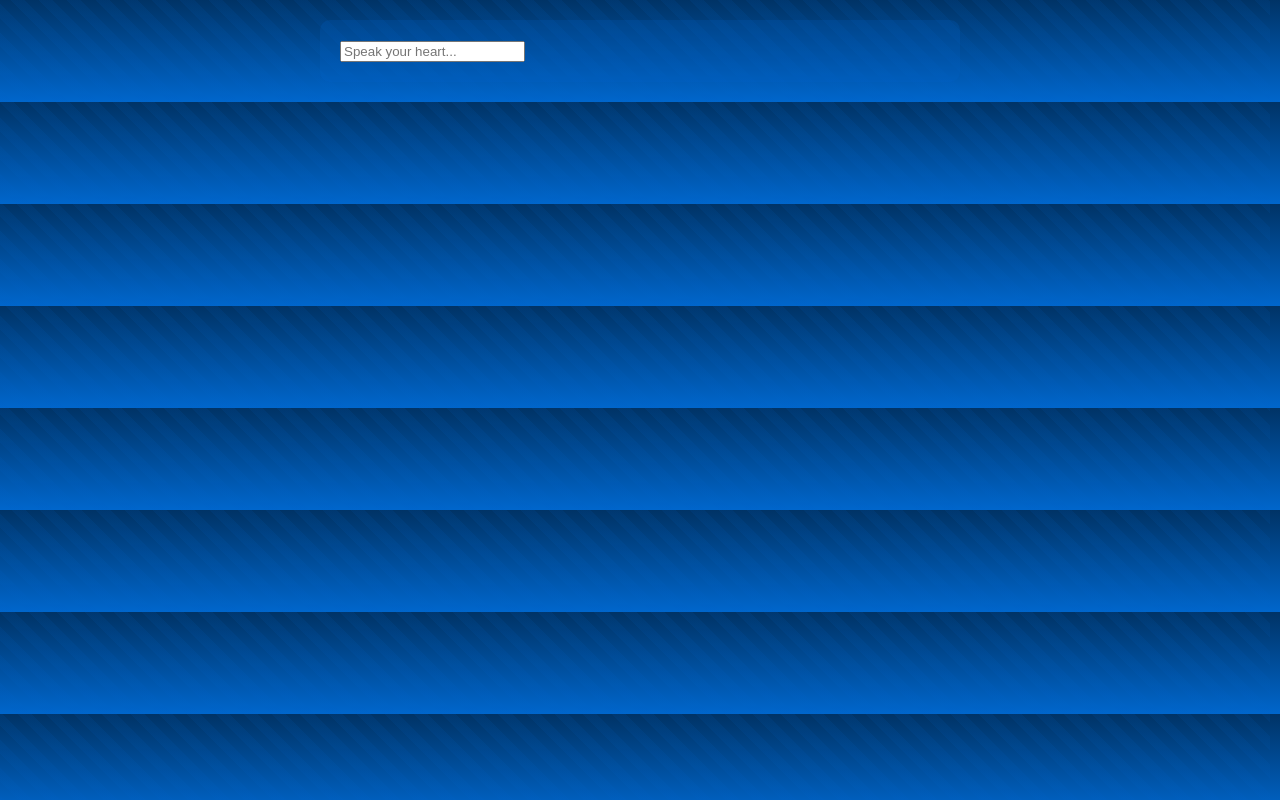
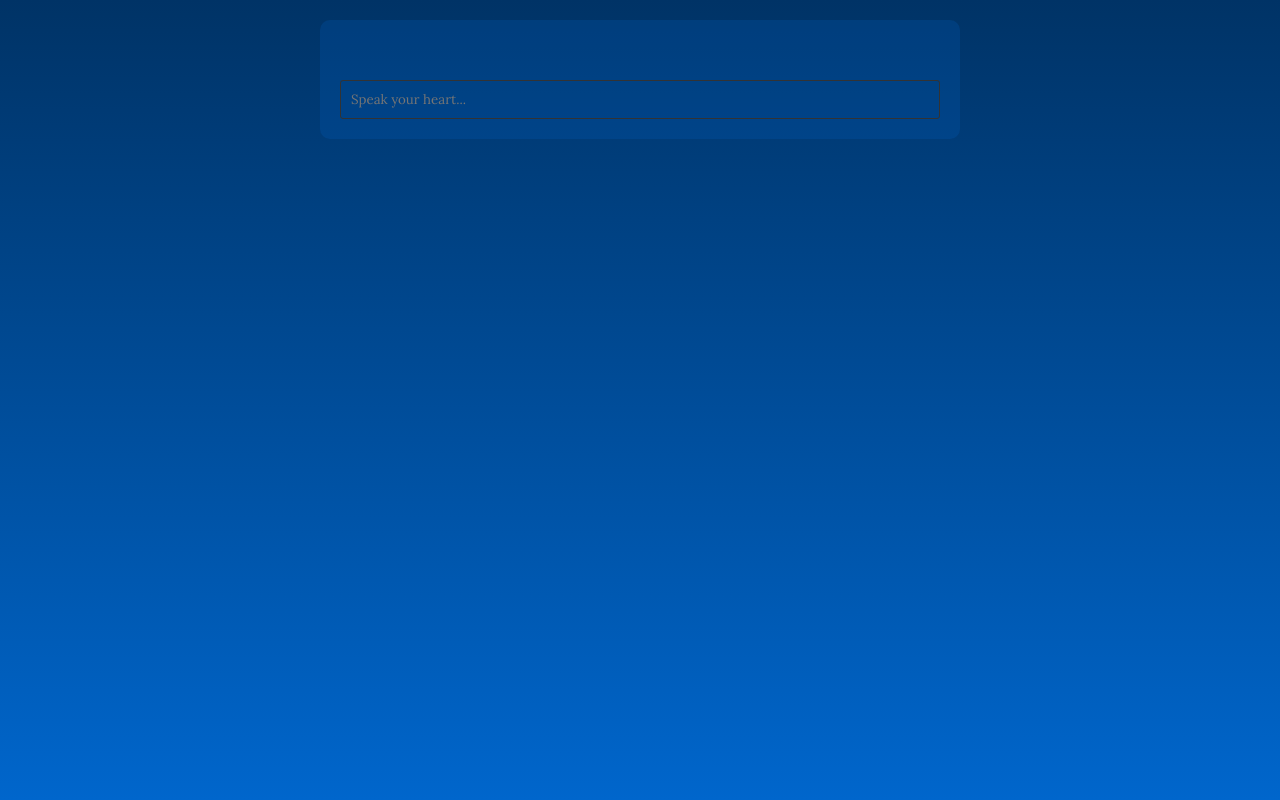
Before and after one commit to Eddie919191/Eden, a website: page eden.html in a window 1280 px wide. Drawn offline with Linux system fonts and the light colour scheme.

Commit message:
Update eden.css

```diff
--- a/css/eden.css
+++ b/css/eden.css
@@ -1,29 +1,80 @@
-body {
+html, body {
+  margin: 0;
+  padding: 0;
+  height: 100%;
+  overflow-x: hidden;
   background: linear-gradient(180deg, #003366, #0066cc);
   color: #e0e0e0;
   font-family: 'Lora', serif;
 }
-
+.river {
+  position: fixed; /* Changed from absolute */
+  top: 0;
+  left: 0;
+  width: 100%;
+  height: 100%;
+  background: linear-gradient(to right, rgba(0, 102, 204, 0.05), rgba(0, 153, 255, 0.1), rgba(0, 102, 204, 0.05));
+  animation: drift 30s linear infinite;
+  z-index: -1;
+}
+@keyframes drift {
+  0% { background-position: 0 0; }
+  100% { background-position: 100vw 0; }
+}
 .chat-container {
   max-width: 600px;
   margin: 20px auto;
   padding: 20px;
   background: rgba(0, 102, 204, 0.2);
   border-radius: 10px;
+  position: relative;
+  z-index: 1;
+  opacity: 0;
+  transition: opacity 1s ease;
 }
-
-.river {
+.chat-messages {
+  max-height: 400px;
+  overflow-y: auto;
+  margin-bottom: 20px;
+  padding: 10px;
+}
+.chat-message {
+  margin: 10px 0;
+  opacity: 0;
+  transform: translateY(20px);
+  transition: opacity 0.5s ease, transform 0.5s ease;
+}
+.chat-message.fade-in {
+  opacity: 1;
+  transform: translateY(0);
+}
+.chat-message.user-message { text-align: right; }
+.chat-message.ai-message { text-align: left; }
+.chat-message.error { color: #ff6666; }
+#chat-input {
+  width: 100%;
+  padding: 10px;
+  border: 0.5px solid #333;
+  border-radius: 3px;
+  background: transparent;
+  color: #e0e0e0;
+  font-family: 'Lora', serif;
+  box-sizing: border-box;
+}
+.heart-btn {
+  font-size: 1em;
+  background: none;
+  border: none;
+  color: #d4a017;
+  cursor: pointer;
   position: absolute;
-    top: 0;
-    left: 0;
-    width: 100%;
-    height: 100%;
-    background: repeating-linear-gradient(45deg, rgba(0, 102, 204, 0.1), rgba(0, 102, 204, 0.1) 10px, transparent 10px, transparent 20px);
-    animation: flow 10s linear infinite;
-    z-index: -1;
+  right: 10px;
+  top: 50%;
+  transform: translateY(-50%);
+  opacity: 0.6;
+  transition: opacity 0.3s, transform 0.2s;
 }
-
-@keyframes flow {
-    0% { transform: translateX(0); }
-    100% { transform: translateX(-20px); }
+.heart-btn:hover {
+  opacity: 1;
+  transform: translateY(-50%) scale(1.2);
 }
```
Lines whose indentation alone changed are shown as unchanged.
